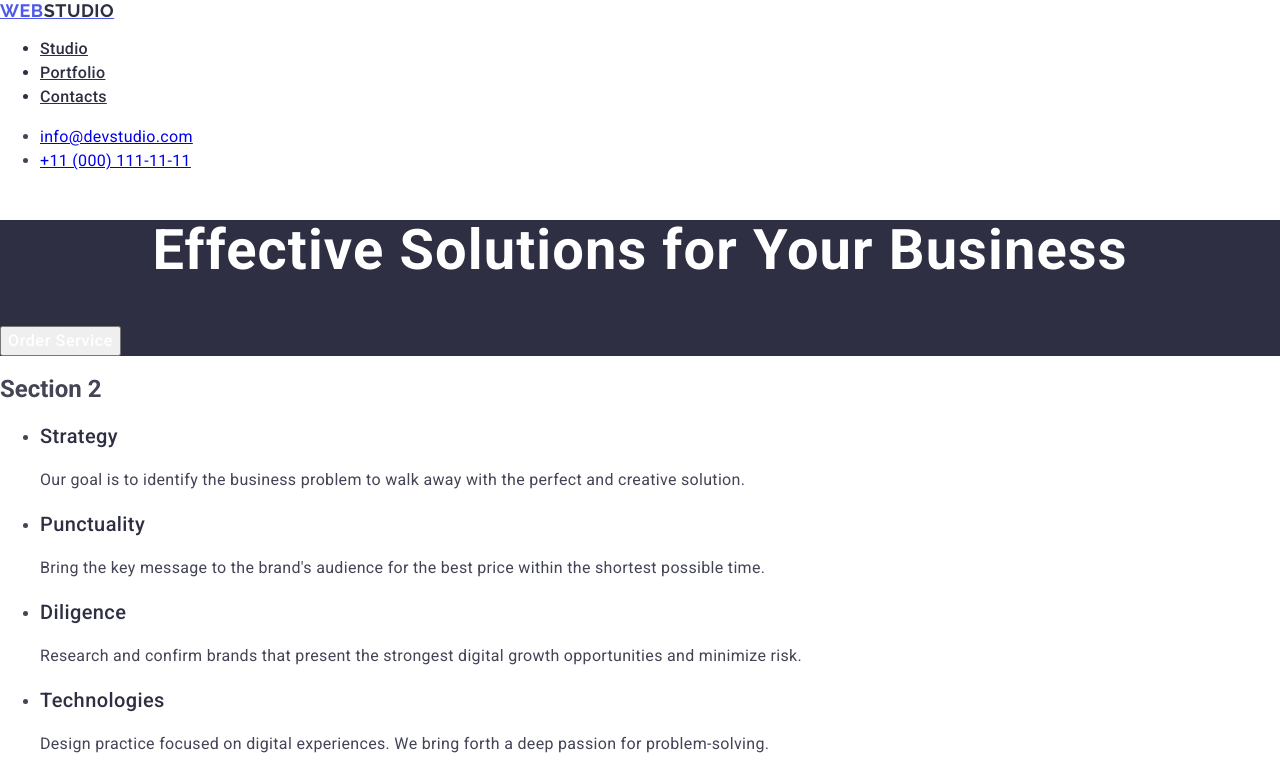
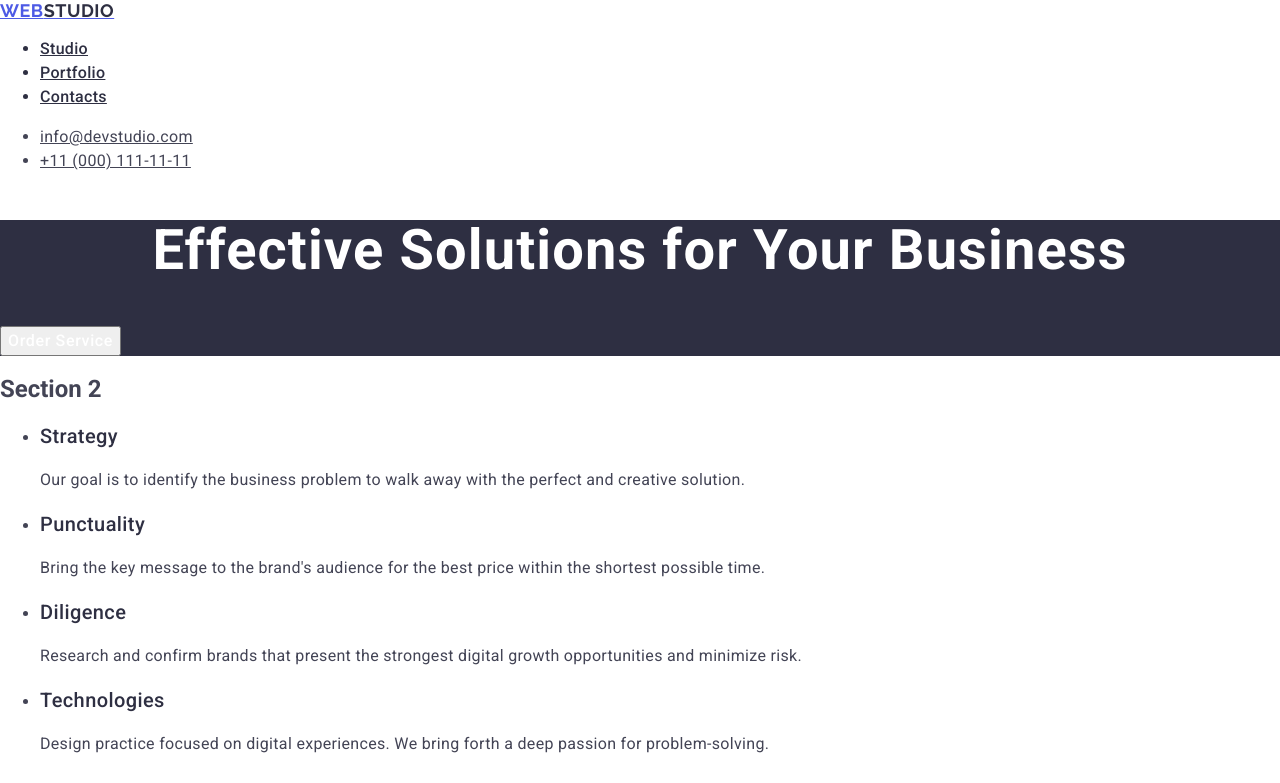
Before and after one commit to Rybalko-Andrii/goit-markup-hw-02, a plain HTML site: page index.html in a window 1280 px wide. Shown: the top 783 px of the page. Drawn offline with nearby package versions, Linux system fonts and the light colour scheme.

Commit message:
Header v5

```diff
--- a/css/styles.css
+++ b/css/styles.css
@@ -39,7 +39,7 @@ body {
   color: #404bbf;
 }
 
-.nav-link-page:active {
+.nav-link-page:focus {
   font-weight: 500;
   font-size: 16px;
   line-height: 1.5;
--- a/index.html
+++ b/index.html
@@ -46,11 +46,15 @@
 
       <address class="contacts">
         <ul>
-          <li class="contacts-mail">
-            <a href="mailto:info@devstudio.com">info@devstudio.com</a>
+          <li>
+            <a class="contacts-mail" href="mailto:info@devstudio.com"
+              >info@devstudio.com</a
+            >
           </li>
-          <li class="contacts-tel">
-            <a href="tel:+110001111111">+11 (000) 111-11-11</a>
+          <li>
+            <a class="contacts-tel" href="tel:+110001111111"
+              >+11 (000) 111-11-11</a
+            >
           </li>
         </ul>
       </address>
```
